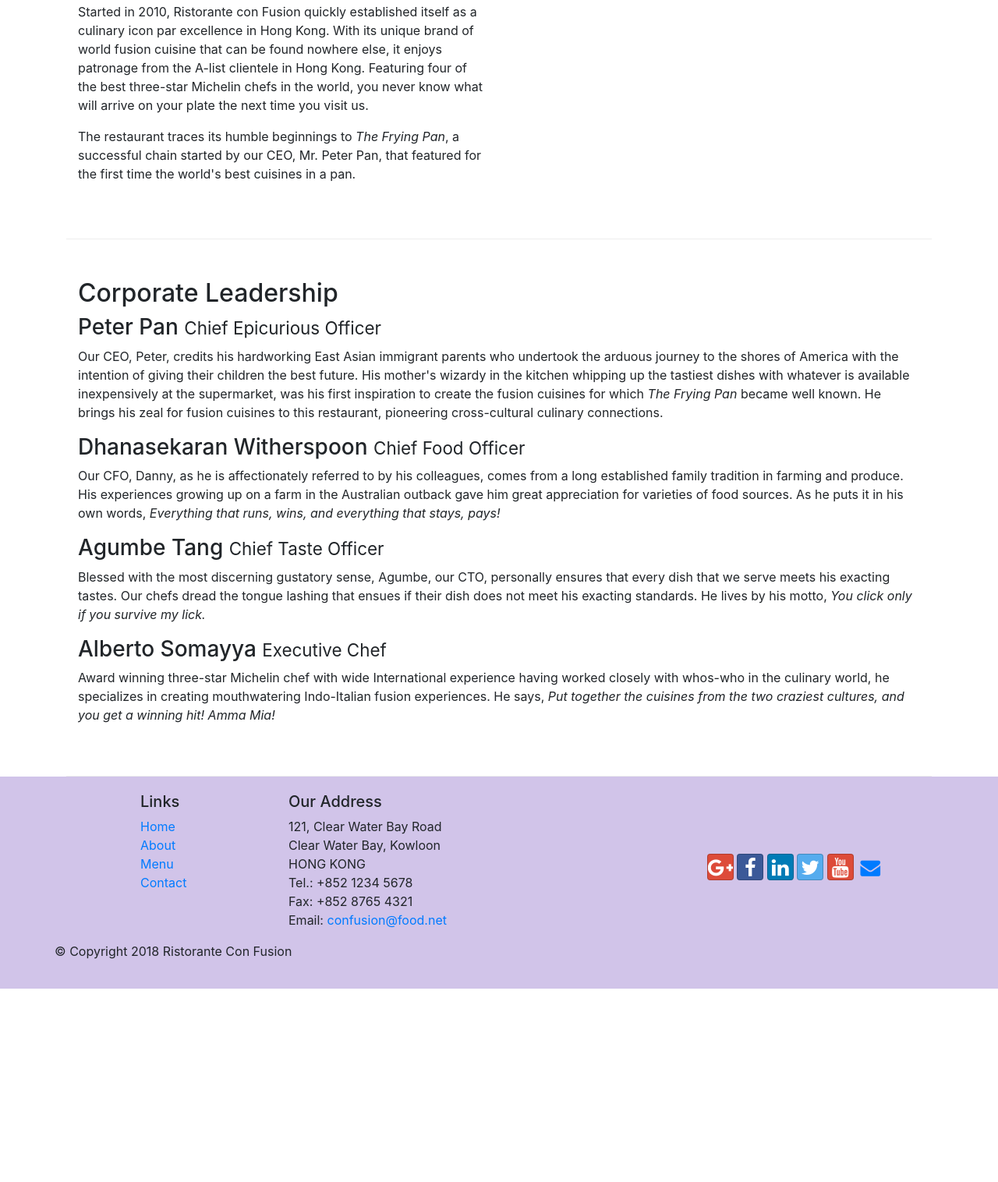
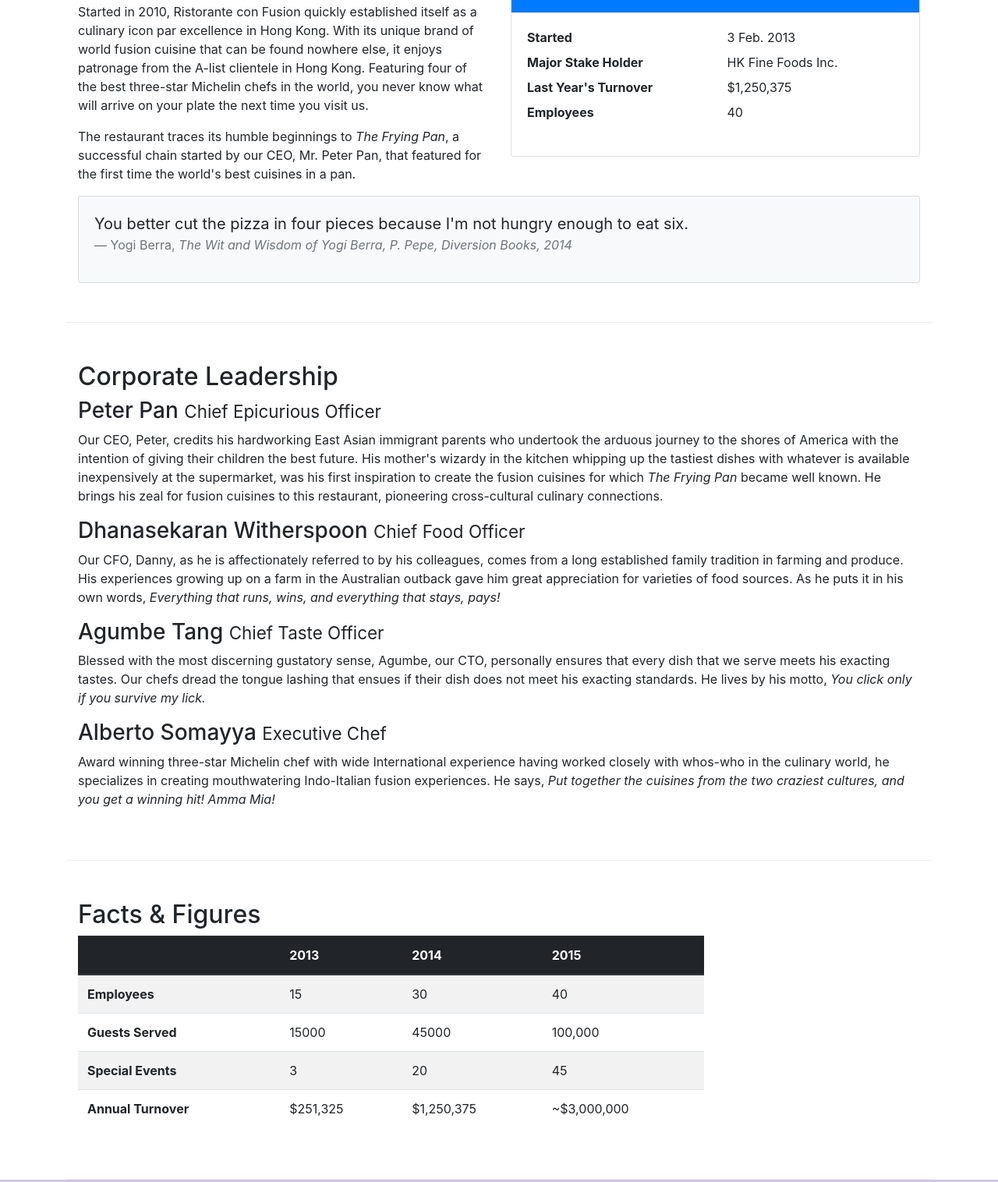
Before and after one commit to Khushi-Shukla/Bootstrap, a website: page aboutus.html in a window 1280 px wide. Shown: the part 558-2074 px from the top of the page at 78% size. Before the commit the page ends 1826 px from the top, so only its background shows below. Drawn offline with nearby package versions, Linux system fonts and the light colour scheme.

Commit message:
Tablees and Cards

```diff
--- a/aboutus.html
+++ b/aboutus.html
@@ -16,9 +16,10 @@
     <title>Ristorante Con Fusion: About Us</title>
 
 </head>
-<script src="node_modules/jquery/dist/jquery.min.js" type="text/javascript"></script>
+<script src="node_modules/jquery/dist/jquery.slim.min.js" type="text/javascript"></script>
+<script src="node_modules/popper.js/dist/popper.min.js" type="text/javascript"></script>
 <script src="node_modules/bootstrap/dist/js/bootstrap.min.js" type="text/javascript"></script>
-<script src="node_modules/popper.js/dist/popper.min.js" type="text/javascript"></script>
+
 
 <!-- <script src="https://code.jquery.com/jquery-3.2.1.slim.min.js" integrity="sha384-KJ3o2DKtIkvYIK3UENzmM7KCkRr/rE9/Qpg6aAZGJwFDMVNA/GpGFF93hXpG5KkN" crossorigin="anonymous"></script>
 <script src="https://maxcdn.bootstrapcdn.com/bootstrap/4.0.0-beta/js/bootstrap.min.js" integrity="sha384-h0AbiXch4ZDo7tp9hKZ4TsHbi047NrKGLO3SEJAg45jXxnGIfYzk4Si90RDIqNm1" crossorigin="anonymous"></script>
@@ -75,8 +76,36 @@
                 <p>Started in 2010, Ristorante con Fusion quickly established itself as a culinary icon par excellence in Hong Kong. With its unique brand of world fusion cuisine that can be found nowhere else, it enjoys patronage from the A-list clientele in Hong Kong.  Featuring four of the best three-star Michelin chefs in the world, you never know what will arrive on your plate the next time you visit us.</p>
                 <p>The restaurant traces its humble beginnings to <em>The Frying Pan</em>, a successful chain started by our CEO, Mr. Peter Pan, that featured for the first time the world's best cuisines in a pan.</p>
             </div>
-            <div>
+            <div class="col-12 col-sm-6">
+                <div class="card">
+                    <h3 class="card-header bg-primary text-white">Facts At a Glance</h3>
+                    <div class="card-body">
+                        <dl class="row">
+                            <dt class="col-6">Started</dt>
+                            <dd class="col-6">3 Feb. 2013</dd>
+                            <dt class="col-6">Major Stake Holder</dt>
+                            <dd class="col-6">HK Fine Foods Inc.</dd>
+                            <dt class="col-6">Last Year's Turnover</dt>
+                            <dd class="col-6">$1,250,375</dd>
+                            <dt class="col-6">Employees</dt>
+                            <dd class="col-6">40</dd>
+                        </dl>
+                    </div>
+                </div>
             </div>
+            <div class="col-12">
+                <div class="card card-body bg-light">
+                    <blockquote class="blockquote">
+                        <p class="mb-0">You better cut the pizza in four pieces because
+                            I'm not hungry enough to eat six.</p>
+                        <footer class="blockquote-footer">Yogi Berra,
+                            <cite title="Source Title">The Wit and Wisdom of Yogi Berra,
+                            P. Pepe, Diversion Books, 2014</cite>
+                        </footer>
+                    </blockquote>
+                </div>
+            </div>
+
         </div>
 
 
@@ -91,11 +120,52 @@
                 <p class="d-none d-sm-block">Blessed with the most discerning gustatory sense, Agumbe, our CTO, personally ensures that every dish that we serve meets his exacting tastes. Our chefs dread the tongue lashing that ensues if their dish does not meet his exacting standards. He lives by his motto, <em>You click only if you survive my lick.</em></p>
                 <h3>Alberto Somayya <small>Executive Chef</small></h3>
                 <p class="d-none d-sm-block">Award winning three-star Michelin chef with wide International experience having worked closely with whos-who in the culinary world, he specializes in creating mouthwatering Indo-Italian fusion experiences. He says, <em>Put together the cuisines from the two craziest cultures, and you get a winning hit! Amma Mia!</em></p>
-
-
             </div>
        </div>
-
+       <div class="row row-content">
+           <div class="col-12 col-sm-9">
+               <h2>Facts &amp; Figures</h2>
+               <div class="table-responsive">
+                <table class="table table-striped">
+                    <thead class="thead-dark">
+                        <tr>
+                            <th>&nbsp;</th>
+                            <th>2013</th>
+                            <th>2014</th>
+                            <th>2015</th>
+                        </tr>
+                    </thead>
+                    <tbody>
+                        <tr>
+                            <th>Employees</th>
+                            <td>15</td>
+                            <td>30</td>
+                            <td>40</td>
+                        </tr>
+                        <tr>
+                            <th>Guests Served</th>
+                            <td>15000</td>
+                            <td>45000</td>
+                            <td>100,000</td>
+                        </tr>
+                        <tr>
+                            <th>Special Events</th>
+                            <td>3</td>
+                            <td>20</td>
+                            <td>45</td>
+                        </tr>
+                        <tr>
+                            <th>Annual Turnover</th>
+                            <td>$251,325</td>
+                            <td>$1,250,375</td>
+                            <td>~$3,000,000</td>
+                        </tr>
+                    </tbody>
+                </table>
+            </div>
+           </div>
+           <div class="col-12 col-sm-3"></div>
+       </div>
     </div>
 
     <footer class="footer">
@@ -107,7 +177,7 @@
                         <li><a href="./index.html">Home</a></li>
                         <li><a href="#">About</a></li>
                         <li><a href="#">Menu</a></li>
-                        <li><a href="#">Contact</a></li>
+                        <li><a href="./contactus.html">Contact</a></li>
                     </ul>
                 </div>
                 <div class="col-7 col-sm-5">
```
Also changed, not shown: contactus.html (+8 -6 lines), index.html (+4 -3 lines), 1 other file.
